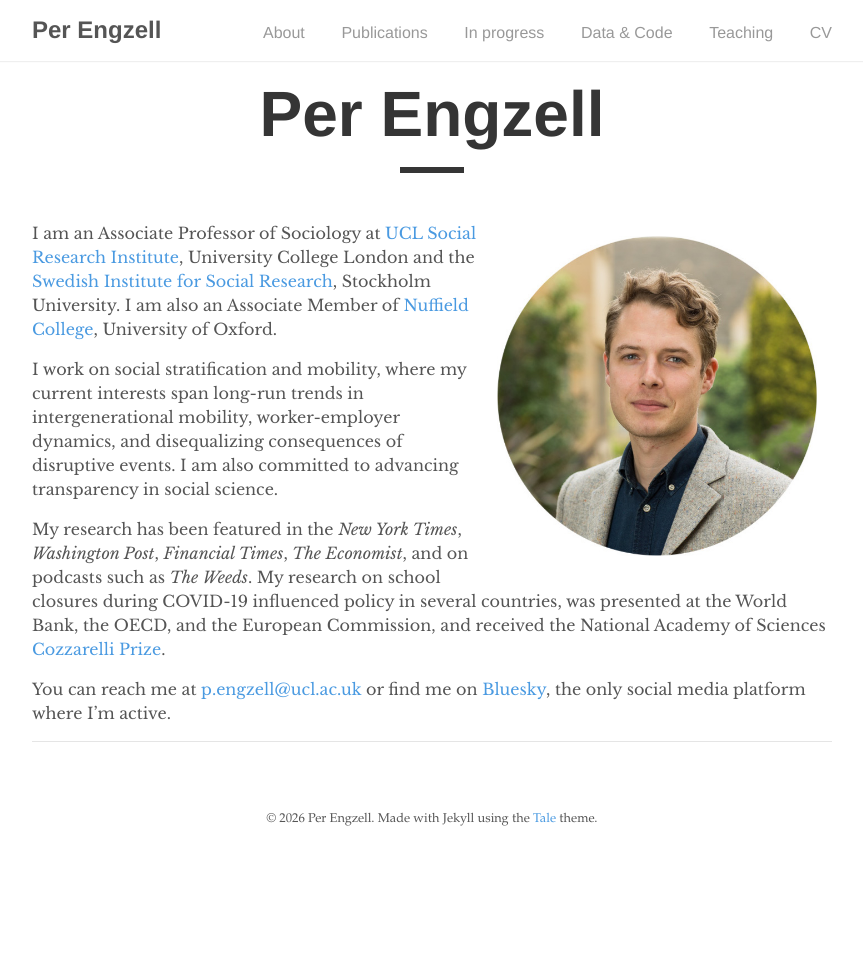
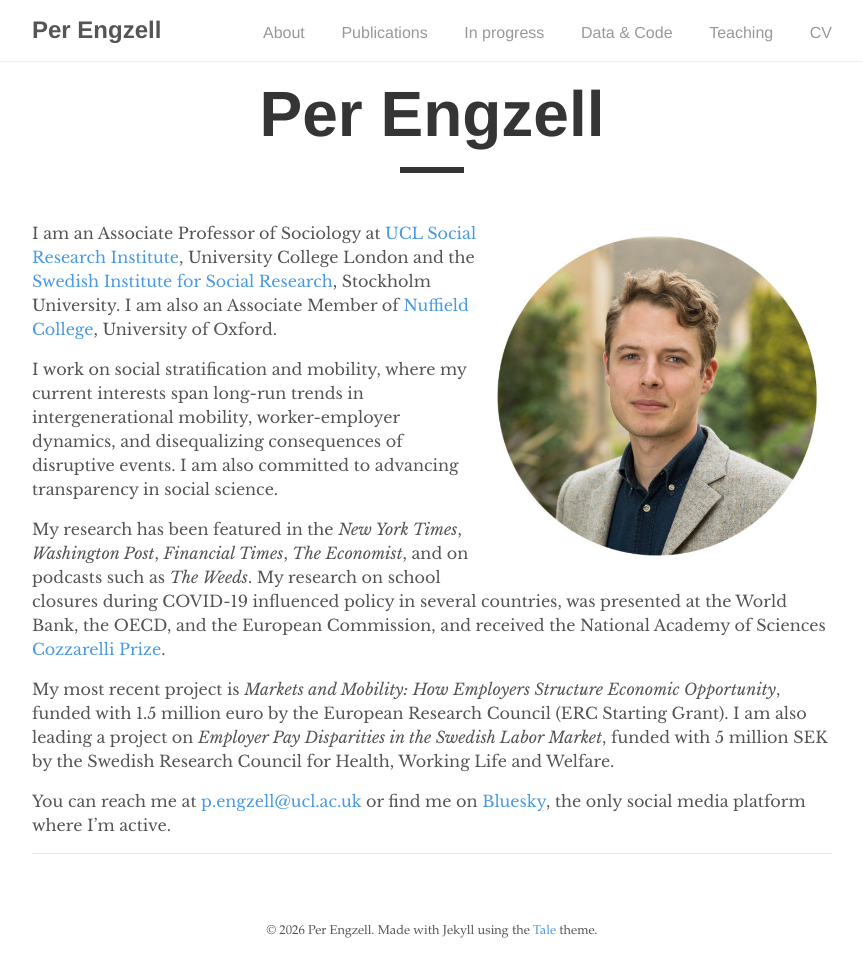
Before and after one commit to pengzell/pengzell.github.io, a Jekyll site: the page built from index.md, in a window 1280 px wide. Shown: the whole page, without its empty margins (208-1071 px from the left). Built offline with Jekyll 4.4.1, drawn with Linux system fonts in a browser that asks for light colours; before the commit the page ends 900 px from its top, so only the background shows below that.

Commit message:
Update index.md

```diff
--- a/index.md
+++ b/index.md
@@ -12,4 +12,6 @@
 
 My research has been featured in the *New York Times*, *Washington Post*, *Financial Times*, *The Economist*, and on podcasts such as *The Weeds*. My research on school closures during COVID-19 influenced policy in several countries, was presented at the World Bank, the OECD, and the European Commission, and received the National Academy of Sciences [Cozzarelli Prize](https://www.youtube.com/watch?v=Yhuv1yJrdC4).
 
+My most recent project is *Markets and Mobility: How Employers Structure Economic Opportunity*, funded with 1.5 million euro by the European Research Council (ERC Starting Grant). I am also leading a project on *Employer Pay Disparities in the Swedish Labor Market*, funded with 5 million SEK by the Swedish Research Council for Health, Working Life and Welfare.
+
 You can reach me at [p.engzell@ucl.ac.uk](mailto:p.engzell@ucl.ac.uk) or find me on [Bluesky](https://bsky.app/profile/pengzell.bsky.social), the only social media platform where I'm active.
```
